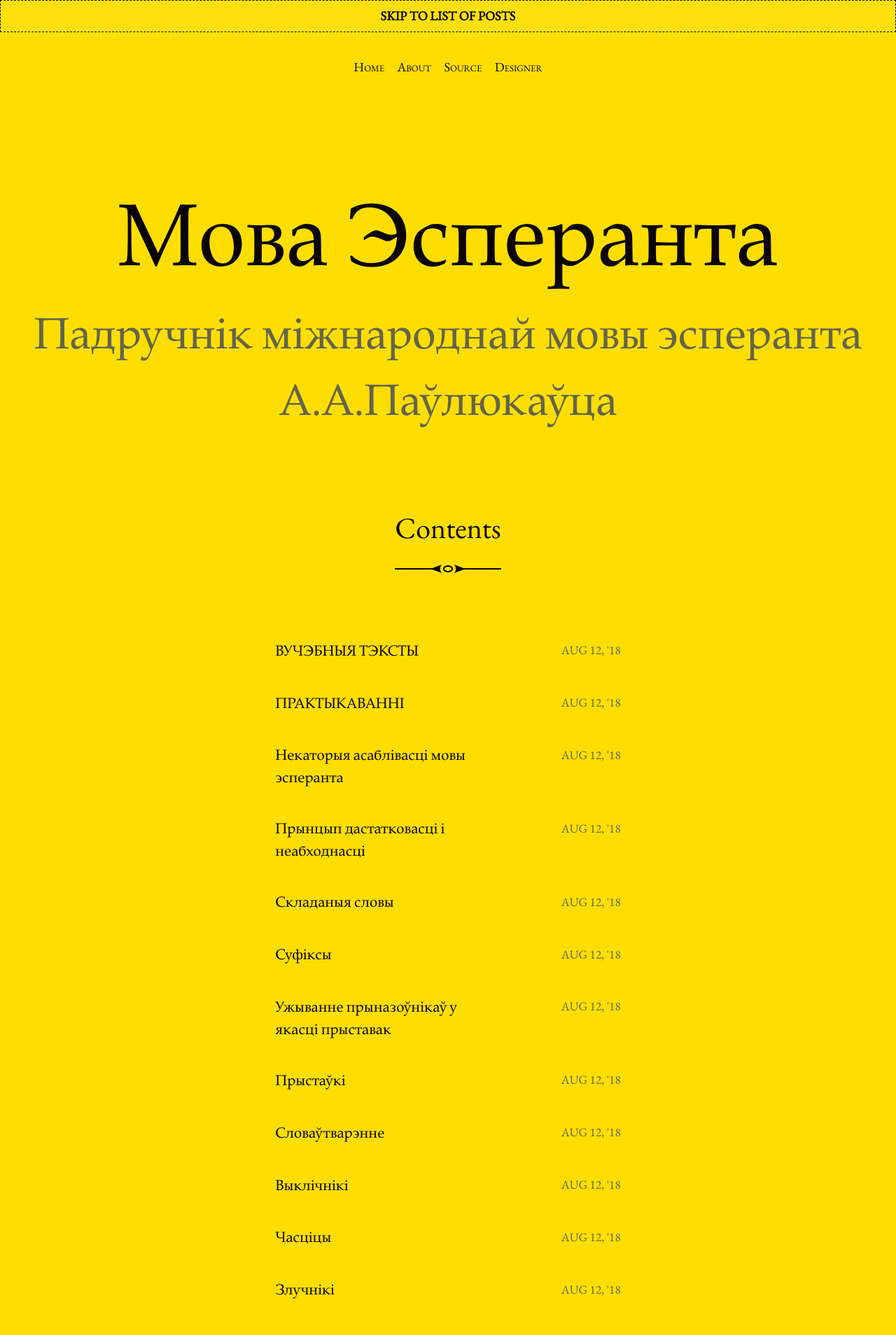
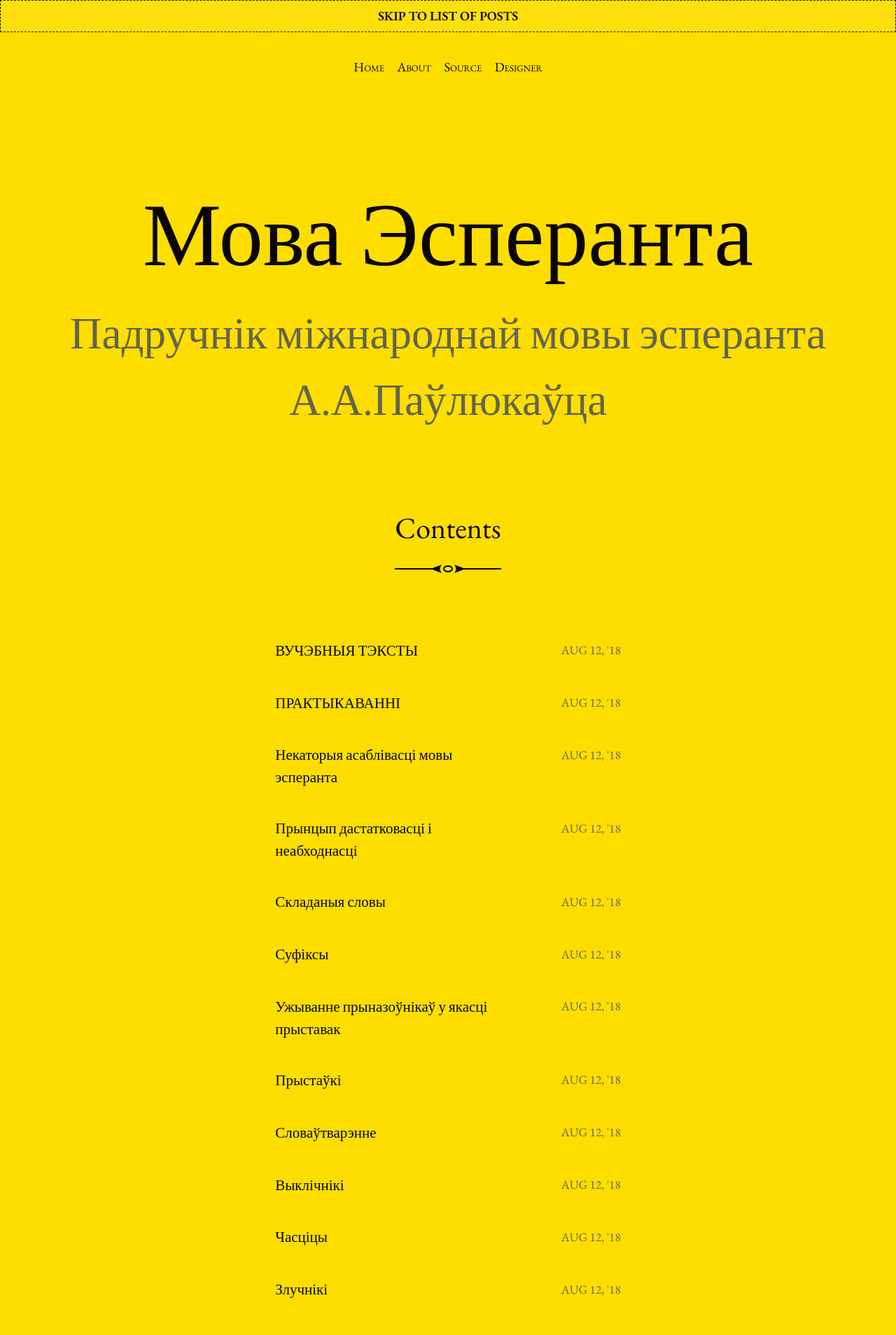
Before and after one commit to skaivolas/mir, a Jekyll site: the page built from index.html, in a window 1280 px wide. Shown: the top 1908 px of the page at 70% size. Built offline with Jekyll 4.4.1, drawn with Linux system fonts in a browser that asks for light colours; the list of posts is cut into pages by our own code.

Commit message:
clean files

```diff
--- a/_layouts/default.html
+++ b/_layouts/default.html
@@ -1,7 +1,7 @@
 <!DOCTYPE html>
 <html lang="{{ page.lang | default: site.lang | default: "en" }}">
   <head>
-
+    <link href="https://fonts.googleapis.com/css?family=EB+Garamond:400,400i,600,600i&display=swap&subset=cyrillic,latin-ext" rel="stylesheet">
     <meta charset="utf-8">
     <meta http-equiv="X-UA-Compatible" content="IE=edge">
     <meta name="viewport" content="width=device-width, initial-scale=1">
--- a/_sass/_base.scss
+++ b/_sass/_base.scss
@@ -4,6 +4,8 @@
   font-family: $font-family;
   font-size: 1.3125em;
   line-height: 1.5;
+  font-family: 'EB Garamond', serif;
+
 }
 
 h1 {
--- a/_sass/_font.scss
+++ b/_sass/_font.scss
@@ -1,13 +1,13 @@
 /* eb-garamond-regular - latin */
-@font-face {
+/*@font-face {
   font-family: 'EB Garamond';
   font-style: normal;
   font-weight: 400;
-  src: url('#{$asset_url}/fonts/eb-garamond-v9-latin-regular.eot'); /* IE9 Compat Modes */
+  src: url('#{$asset_url}/fonts/eb-garamond-v9-latin-regular.eot'); /// IE9 Compat Modes
   src: local('EB Garamond Regular'), local('EBGaramond-Regular'),
-       url('#{$asset_url}/fonts/eb-garamond-v9-latin-regular.eot?#iefix') format('embedded-opentype'), /* IE6-IE8 */
-       url('#{$asset_url}/fonts/eb-garamond-v9-latin-regular.woff2') format('woff2'), /* Super Modern Browsers */
-       url('#{$asset_url}/fonts/eb-garamond-v9-latin-regular.woff') format('woff'), /* Modern Browsers */
-       url('#{$asset_url}/fonts/eb-garamond-v9-latin-regular.ttf') format('truetype'), /* Safari, Android, iOS */
-       url('#{$asset_url}/fonts/eb-garamond-v9-latin-regular.svg#EBGaramond') format('svg'); /* Legacy iOS */
-}
+       url('#{$asset_url}/fonts/eb-garamond-v9-latin-regular.eot?#iefix') format('embedded-opentype'), /// IE6-IE8
+       url('#{$asset_url}/fonts/eb-garamond-v9-latin-regular.woff2') format('woff2'), /// Super Modern Browsers
+       url('#{$asset_url}/fonts/eb-garamond-v9-latin-regular.woff') format('woff'), /// Modern Browsers
+       url('#{$asset_url}/fonts/eb-garamond-v9-latin-regular.ttf') format('truetype'), /// Safari, Android, iOS
+       url('#{$asset_url}/fonts/eb-garamond-v9-latin-regular.svg#EBGaramond') format('svg'); /// Legacy iOS
+}*/
```
